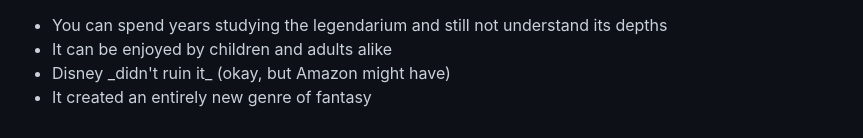
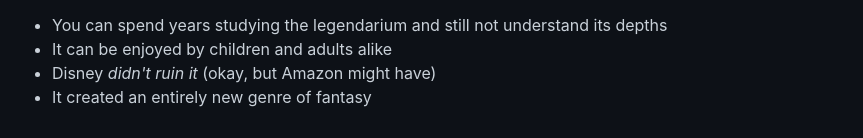
Before and after one commit to sworam/staticSiteGenerator, a plain HTML site: page docs/index.html in a window 1280 px wide. Shown: the part 724-862 px from the top of the page, without its empty margins (208-1071 px from the left). Drawn offline with Linux system fonts and the light colour scheme.

Commit message:
changed italic delimiter _ to *

```diff
--- a/docs/index.html
+++ b/docs/index.html
@@ -10,7 +10,7 @@
 
 <body>
     <article>
-        <div><h1>Tolkien Fan Club</h1><p><img src="/images/tolkien.png" alt="JRR Tolkien sitting"></p><p>Here's the deal, <b>I like Tolkien</b>.</p><blockquote>"I am in fact a Hobbit in all but size.">-- J.R.R. Tolkien</blockquote><h2>Blog posts</h2><ul><li><a href="/blog/glorfindel">Why Glorfindel is More Impressive than Legolas</a></li><li><a href="/blog/tom">Why Tom Bombadil Was a Mistake</a></li><li><a href="/blog/majesty">The Unparalleled Majesty of "The Lord of the Rings"</a></li></ul><h2>Reasons I like Tolkien</h2><ul><li>You can spend years studying the legendarium and still not understand its depths</li><li>It can be enjoyed by children and adults alike</li><li>Disney _didn't ruin it_ (okay, but Amazon might have)</li><li>It created an entirely new genre of fantasy</li></ul><h2>My favorite characters (in order)</h2><ol><li>Gandalf</li><li>Bilbo</li><li>Sam</li><li>Glorfindel</li><li>Galadriel</li><li>Elrond</li><li>Thorin</li><li>Sauron</li><li>Aragorn</li></ol><p>Here's what <code>elflang</code> looks like (the perfect coding language):</p><pre><code>func main(){fmt.Println("Aiya, Ambar!")}</code></pre><p>Want to get in touch? <a href="/contact">Contact me here</a>.</p><p>This site was generated with a custom-built <a href="https://www.boot.dev/courses/build-static-site-generator-python">static site generator</a> from the course on <a href="https://www.boot.dev">Boot.dev</a>.</p></div>
+        <div><h1>Tolkien Fan Club</h1><p><img src="/images/tolkien.png" alt="JRR Tolkien sitting"></p><p>Here's the deal, <b>I like Tolkien</b>.</p><blockquote>"I am in fact a Hobbit in all but size.">-- J.R.R. Tolkien</blockquote><h2>Blog posts</h2><ul><li><a href="/blog/glorfindel">Why Glorfindel is More Impressive than Legolas</a></li><li><a href="/blog/tom">Why Tom Bombadil Was a Mistake</a></li><li><a href="/blog/majesty">The Unparalleled Majesty of "The Lord of the Rings"</a></li></ul><h2>Reasons I like Tolkien</h2><ul><li>You can spend years studying the legendarium and still not understand its depths</li><li>It can be enjoyed by children and adults alike</li><li>Disney <i>didn't ruin it</i> (okay, but Amazon might have)</li><li>It created an entirely new genre of fantasy</li></ul><h2>My favorite characters (in order)</h2><ol><li>Gandalf</li><li>Bilbo</li><li>Sam</li><li>Glorfindel</li><li>Galadriel</li><li>Elrond</li><li>Thorin</li><li>Sauron</li><li>Aragorn</li></ol><p>Here's what <code>elflang</code> looks like (the perfect coding language):</p><pre><code>func main(){fmt.Println("Aiya, Ambar!")}</code></pre><p>Want to get in touch? <a href="/contact">Contact me here</a>.</p><p>This site was generated with a custom-built <a href="https://www.boot.dev/courses/build-static-site-generator-python">static site generator</a> from the course on <a href="https://www.boot.dev">Boot.dev</a>.</p></div>
     </article>
 </body>
 
```
Also changed, not shown: 1 other file.
